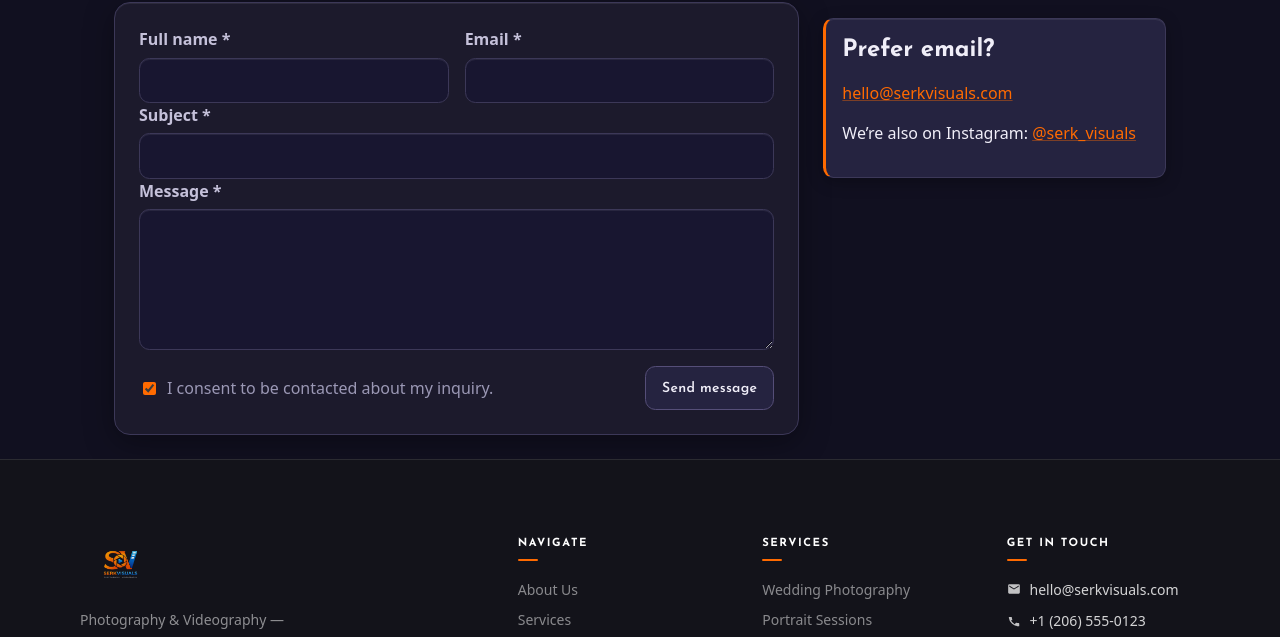
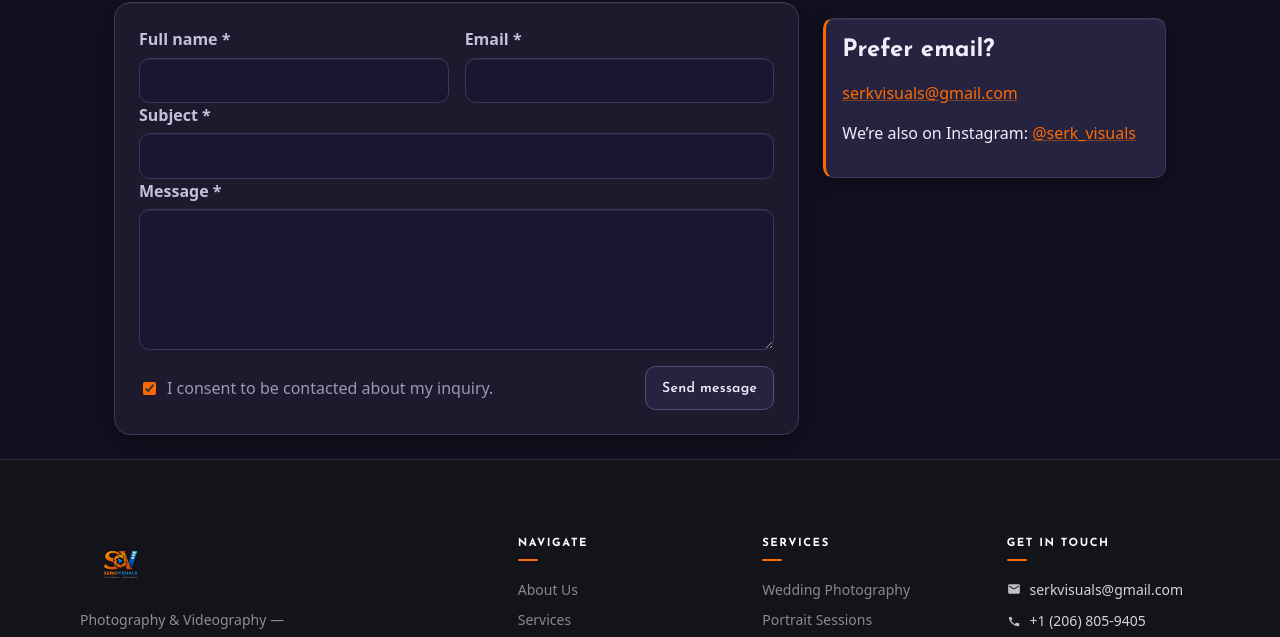
Before and after one commit to daniel27haile/serk-visuals, an Angular app in the folder serk-visuals-ui/: page /contact in a window 1280 px wide. Shown: the part 277-914 px from the top of the page. Built offline with nearby package versions, Linux system fonts and the light colour scheme; a web font is replaced by a local one.

Commit message:
update contact informations...

```diff
--- a/serk-visuals-ui/src/app/footer/footer.component.html
+++ b/serk-visuals-ui/src/app/footer/footer.component.html
@@ -93,10 +93,10 @@
       <h4 class="footer-col__heading">Get in Touch</h4>
       <ul class="footer-col__list footer-contact-list">
         <li>
-          <a href="mailto:hello@serkvisuals.com">hello&#64;serkvisuals.com</a>
+          <a href="mailto:serkvisuals@gmail.com">serkvisuals&#64;gmail.com</a>
         </li>
         <li>
-          <a href="tel:+12065550123">+1 (206) 555-0123</a>
+          <a href="tel:+12068059405">+1 (206) 805-9405</a>
         </li>
       </ul>
       <a [routerLink]="['/bookings']" class="footer-cta">Book a Session</a>
--- a/serk-visuals-ui/src/app/pages/contact-us/contact-us.component.html
+++ b/serk-visuals-ui/src/app/pages/contact-us/contact-us.component.html
@@ -96,7 +96,7 @@
     <div class="card">
       <h2>Prefer email?</h2>
       <p class="lead">
-        <a href="mailto:hello@serkvisuals.com">hello&#64;serkvisuals.com</a>
+        <a href="mailto:serkvisuals@gmail.com">serkvisuals&#64;gmail.com</a>
       </p>
       <p>
         We’re also on Instagram:
```
